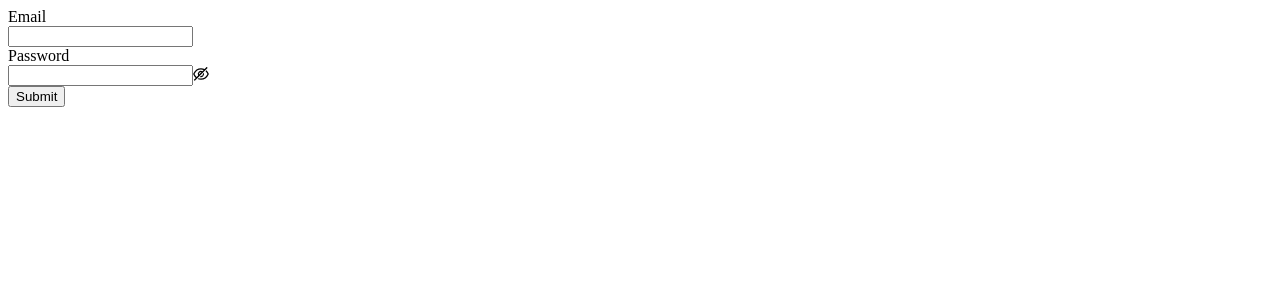
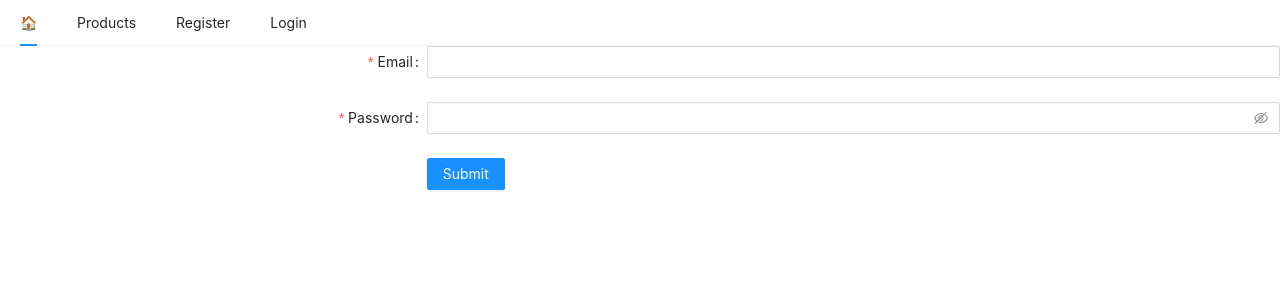
Before and after one commit to xavi-mat/boot507-ecommerce-frontend, a React (Create React App) app: page /login in a window 1280 px wide. Shown: the top 300 px of the page. Built offline with nearby package versions, Linux system fonts and the light colour scheme.

Commit message:
Headers & App with links

```diff
--- a/src/App.jsx
+++ b/src/App.jsx
@@ -3,6 +3,7 @@ import Products from "./components/Products/Products"
 import Home from "./components/Home/Home";
 import { UserProvider } from "./context/UserContext/UserState";
 import Login from "./components/Login/Login";
+import Header from "./components/Header/Header";
 
 
 function App() {
@@ -10,10 +11,15 @@ function App() {
     <>
       <UserProvider>
         <BrowserRouter>
+          <Header />
           <Routes>
             <Route path="/" element={<Home />} />
             <Route path="/products" element={<Products />} />
+            {/* <Route path="/register" element={<Register />} /> */}
             <Route path="/login" element={<Login />} />
+            {/* <Route path="/orders" element={<Orders />} /> */}
+            {/* <Route path="/profile" element={<Profile />} /> */}
+            {/* <Route path="/cart" element={<Cart />} /> */}
           </Routes>
         </BrowserRouter>
       </UserProvider>
--- /dev/null
+++ b/src/components/Header/Header.jsx
@@ -0,0 +1,38 @@
+import { Menu } from "antd";
+import { useContext, useState } from "react";
+import { Link } from "react-router-dom";
+import { UserContext } from "../../context/UserContext/UserState";
+
+function Header() {
+
+  const { user } = useContext(UserContext);
+  const [current, setCurrent] = useState('home');
+
+  const commonItems = [
+    { label: <Link to="/">🏠</Link>, key: 'home' },
+    { label: <Link to="/products">Products</Link>, key: 'products' },
+  ];
+  const unloggedItems = [
+    { label: <Link to="/register">Register</Link>, key: 'register' },
+    { label: <Link to="/login">Login</Link>, key: 'login' },
+  ];
+  const loggedInItems = [
+    { label: <Link to="/orders">Orders</Link>, key: 'orders' },
+    { label: <Link to="/profile">Profile</Link>, key: 'profile' },
+    { label: <Link to="/cart">🛒</Link>, key: 'cart' },
+  ];
+
+  const items = user ?
+    [...commonItems, ...loggedInItems] :
+    [...commonItems, ...unloggedItems];
+
+  const onClick = (e) => {
+    setCurrent(e.key);
+  };
+
+  return (
+    <Menu onClick={onClick} selectedKeys={[current]} mode="horizontal" items={items} />
+  )
+}
+
+export default Header
--- a/src/components/Login/Login.jsx
+++ b/src/components/Login/Login.jsx
@@ -23,7 +23,7 @@ function Login() {
   }
 
   const onFinishFailed = (errorInfo) => {
-    console.log("Failed:", errorInfo);
+    // console.log("Failed:", errorInfo);
   }
 
   return (
@@ -35,7 +35,6 @@ function Login() {
         initialValues={{ remember: true }}
         onFinish={onFinish}
         onFinishFailed={onFinishFailed}
-        // autoComplete="off"
       >
         <Form.Item
           label="Email"
--- a/src/index.js
+++ b/src/index.js
@@ -1,6 +1,7 @@
 import React from 'react';
 import ReactDOM from 'react-dom/client';
 import App from './App';
+import '../node_modules/antd/dist/antd.css'
 
 const root = ReactDOM.createRoot(document.getElementById('root'));
 root.render(
```
